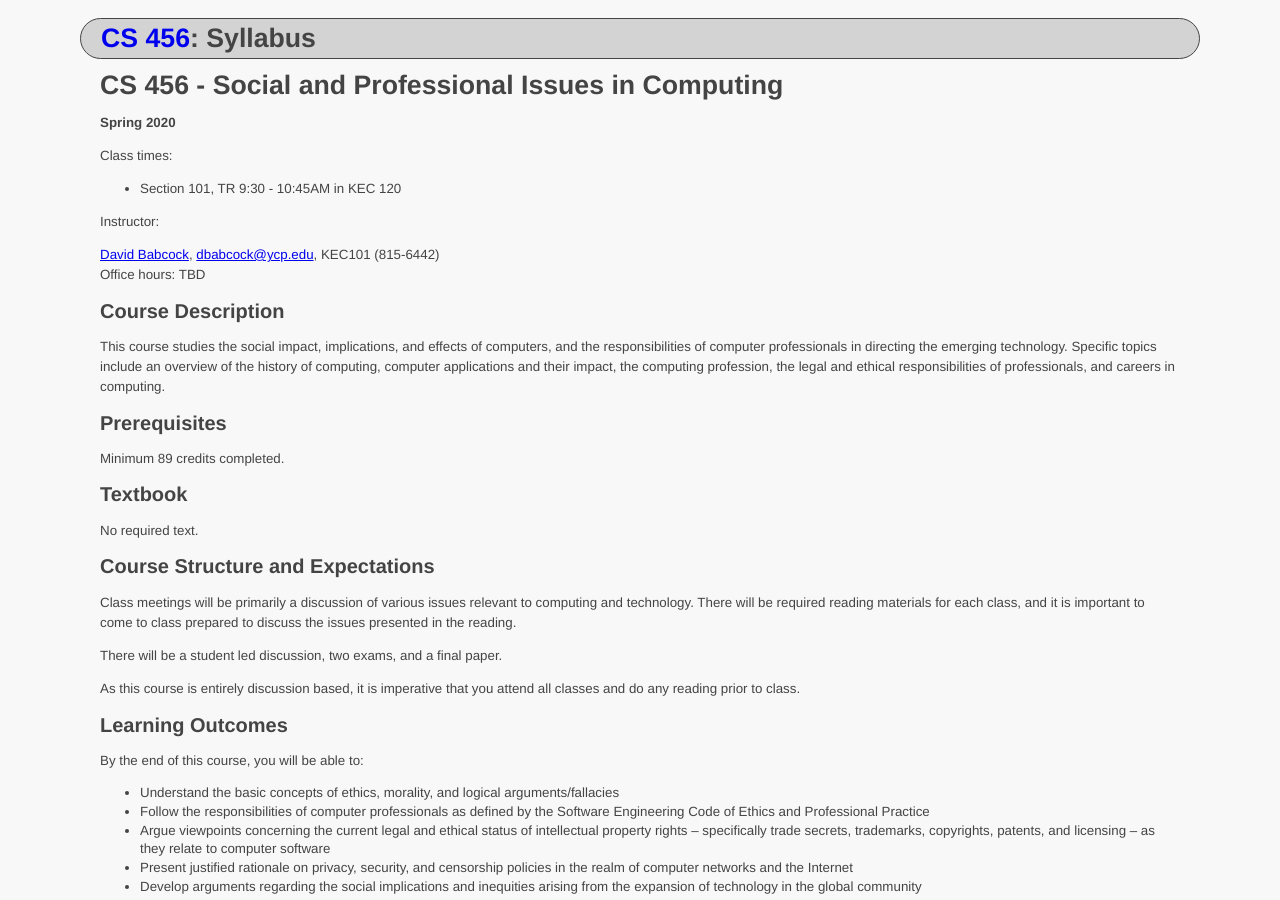
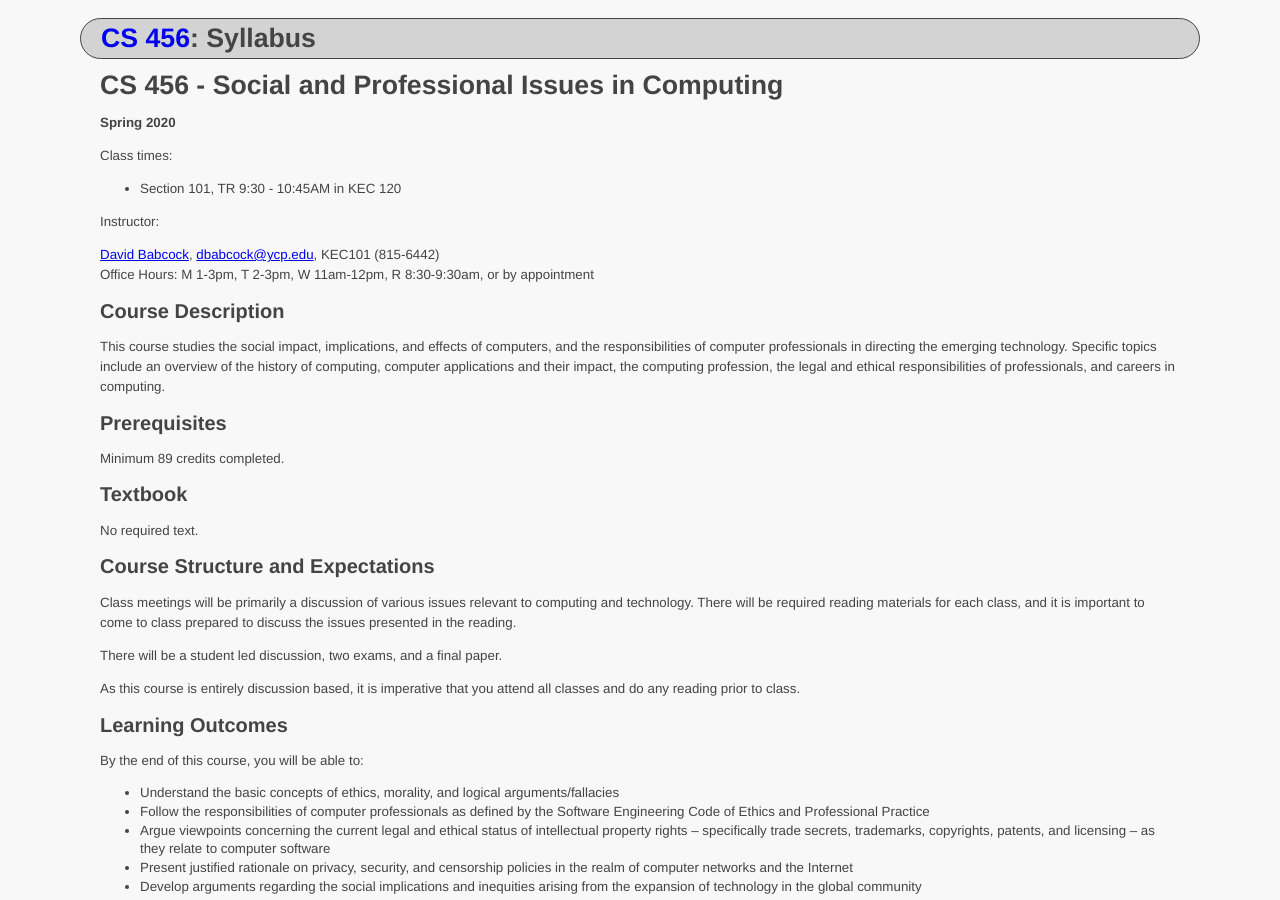
Before and after one commit to ycpcs/cs456-spring2020, a Jekyll site: the page built from syllabus.md, in a window 1280 px wide and 900 px high. Built offline with Jekyll 4.4.1, drawn with Linux system fonts in a browser that asks for light colours.

Commit message:
add office hours
add office hours

```diff
--- a/syllabus.md
+++ b/syllabus.md
@@ -14,7 +14,8 @@ Class times:
 
 Instructor:
 
-[David Babcock](http://faculty.ycp.edu/~dbabcock/), <dbabcock@ycp.edu>, KEC101 (815-6442) <br /> Office hours: TBD
+[David Babcock](http://faculty.ycp.edu/~dbabcock/), <dbabcock@ycp.edu>, KEC101 (815-6442) <br /> Office Hours: M 1-3pm, T 2-3pm, W 11am-12pm, R 8:30-9:30am, or by appointment
+
 
 Course Description
 ------------------
```
